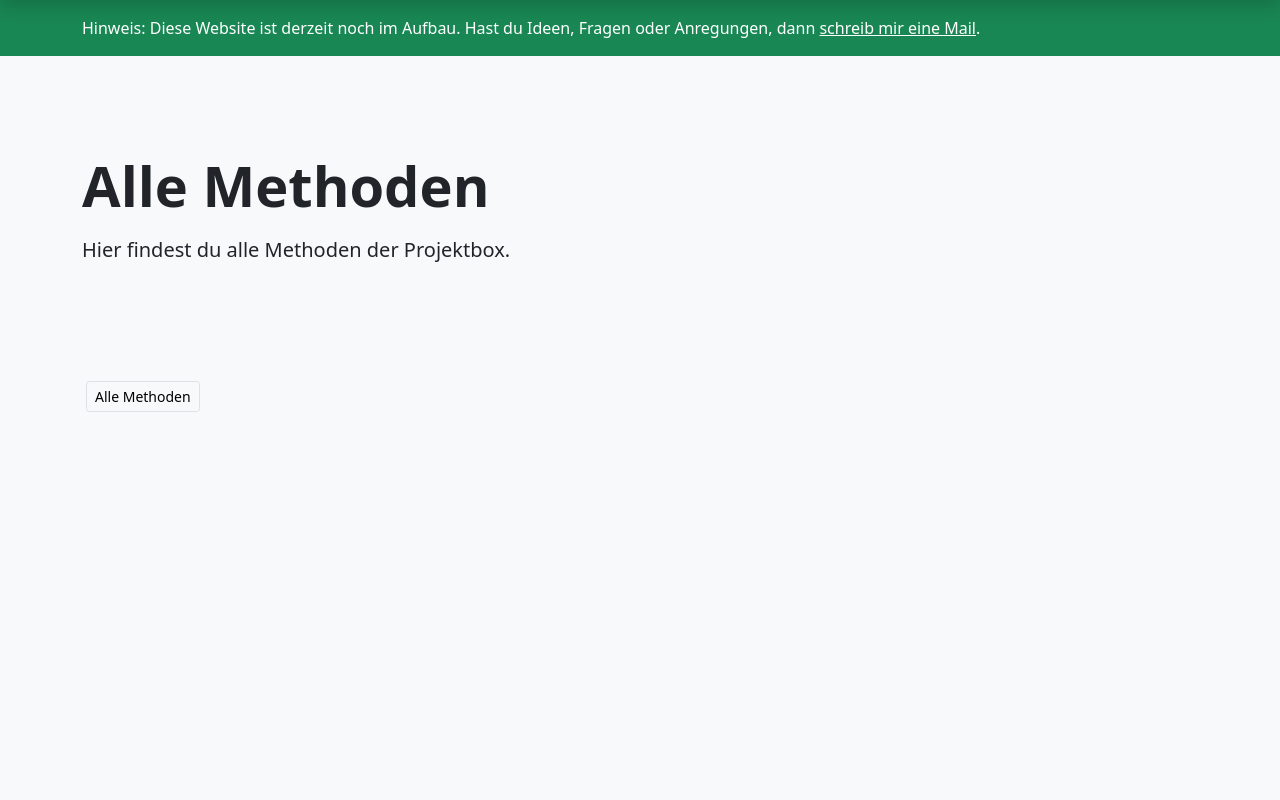
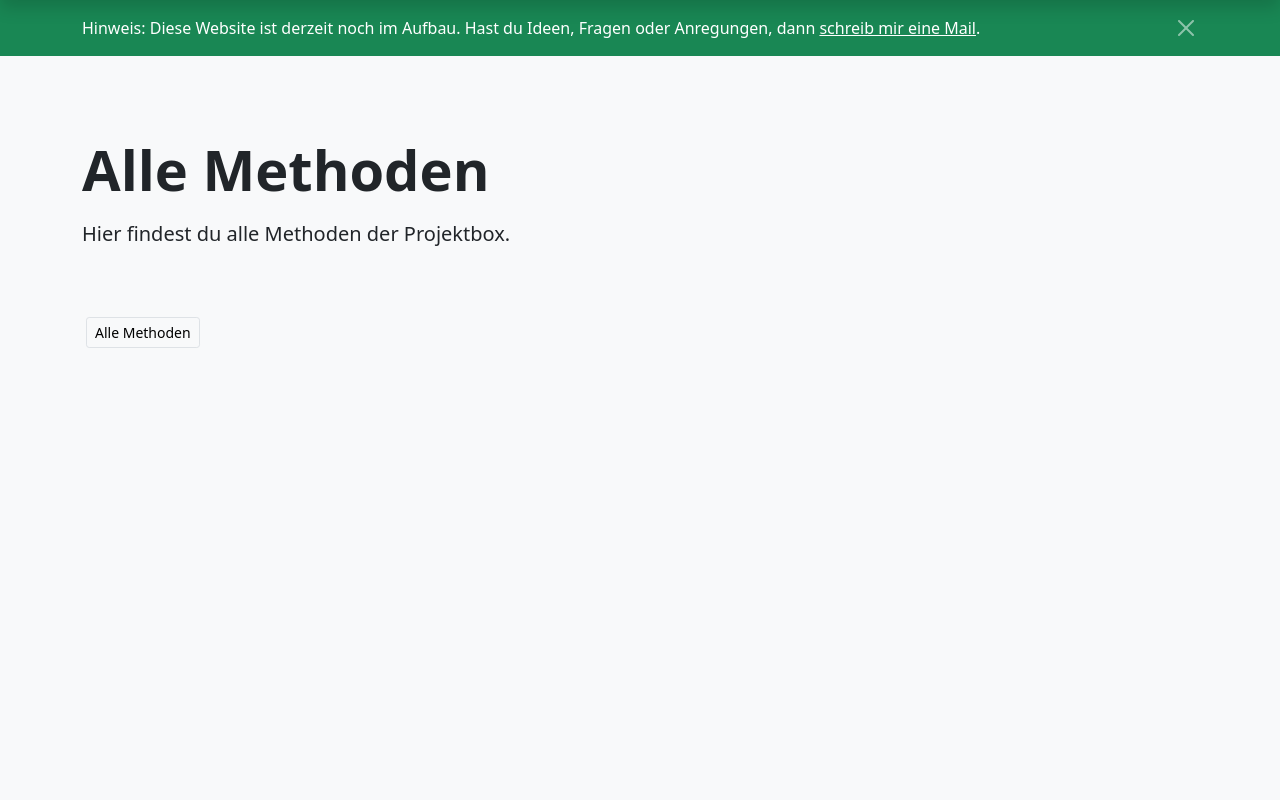
Before and after one commit to silvnst/sgpb_copy, a Django app: page /alle in a window 1280 px wide. Shown: the part 56-856 px from the top of the page. Run offline with Django 3.2, Linux system fonts and the light colour scheme; data that the repository does not hold is empty; some libraries are stand-ins or nearby versions.

Commit message:
next flex update 1

```diff
--- /dev/null
+++ b/praxismethoden/static/praxismethoden/animations.css
@@ -0,0 +1,18 @@
+/* Alert dismission */
+@keyframes alert_dismiss {
+    0% {
+        opacity: 1;
+        max-height: 4rem;
+    }
+    75% {
+        opacity: 0;
+    }
+    100% {
+        max-height: 0px;
+        opacity: 0;
+    }
+}
+.alert-animation {
+    animation: alert_dismiss 1s forwards;
+    animation-play-state: paused;
+}
--- a/praxismethoden/static/praxismethoden/script.js
+++ b/praxismethoden/static/praxismethoden/script.js
@@ -1,4 +1,8 @@
 document.addEventListener('DOMContentLoaded', () => {
+
+    if ( !document.cookie.split(';').some((item) => item.includes('noInfo=true')) ) {
+        document.querySelector('#header-alert').classList.remove('d-none');
+    }
 
     // Highlight active section
     document.querySelectorAll('nav.navbar a').forEach( e => {
@@ -8,4 +12,14 @@ document.addEventListener('DOMContentLoaded', () => {
         }
     })
 
+    // Header alert
+    document.querySelectorAll('#header-alert').forEach( alertEl => {
+        alertEl.querySelector('button.btn-close').addEventListener('click', () => {
+            alertEl.addEventListener('animationend', () => {
+                alertEl.remove();
+                document.cookie = 'noInfo=true; max-age=60*60; Secure';
+            })
+            alertEl.style.animationPlayState = 'running';
+        })
+    })
 })
--- a/praxismethoden/static/praxismethoden/styles.css
+++ b/praxismethoden/static/praxismethoden/styles.css
@@ -1,3 +1,10 @@
+/* ugly bootstrap focus effects */
+.btn-close,
+.btn {
+    box-shadow: none!important;
+}
+
+
 .h-sm-100 {
     height: fit-content;
 }
--- a/praxismethoden/templates/praxismethoden/layout.html
+++ b/praxismethoden/templates/praxismethoden/layout.html
@@ -9,6 +9,7 @@
         <script src="https://cdn.jsdelivr.net/npm/bootstrap@5.0.2/dist/js/bootstrap.bundle.min.js" integrity="sha384-MrcW6ZMFYlzcLA8Nl+NtUVF0sA7MsXsP1UyJoMp4YLEuNSfAP+JcXn/tWtIaxVXM" crossorigin="anonymous"></script>
         <link href="https://fonts.googleapis.com/icon?family=Material+Icons" rel="stylesheet">
         <link rel="stylesheet" href="{% static 'praxismethoden/styles.css' %}">
+        <link rel="stylesheet" href="{% static 'praxismethoden/animations.css' %}">
         <script src="{% static 'praxismethoden/script.js' %}"></script>
         <!-- Hotjar Tracking Code for https://sgpbox.herokuapp.com/ -->
         <script>
@@ -132,14 +133,15 @@
 
         <!-- Main Content -->
         <div class="bg-light" style="min-height: 100vh;">
-            <div class="position-relative bg-success text-white" style="left: 0; right: 0;">
-                <div class="container-lg">
+            <div class="position-relative bg-success text-white alert-animation d-none" id="header-alert" role="alert" style="left: 0; right: 0;">
+                <div class="container-lg alert-dismissible position-relative">
                     <p class="py-3 fs-6">
                         Hinweis: Diese Website ist derzeit noch im Aufbau. Hast du Ideen, Fragen oder Anregungen, dann <a class="text-white" href="mailto:silvan.stoeckli@student.unisg.ch">schreib mir eine Mail</a>.
                     </p>
+                    <button type="button" class="btn-close btn-close-white" aria-label="Close"></button>
                 </div>
             </div>
-            <div class="container-lg">
+            <div class="container-lg py-3">
                 {% block body %}
                 {% endblock %}
             </div>
--- a/praxismethoden/templates/praxismethoden/methodenansicht.html
+++ b/praxismethoden/templates/praxismethoden/methodenansicht.html
@@ -8,7 +8,7 @@
 {% endblock %}
 
 {% block body %}
-<div class="mt-3 my-sm-5 py-4 py-md-5">
+<div class="py-3 py-md-5">
     <div class="col-md-6 px-0">
       <h1 class="display-4 fw-bold">{{ titel }} </h1>
       <p class="lead my-3"> {{ untertitel }} </p>
```
